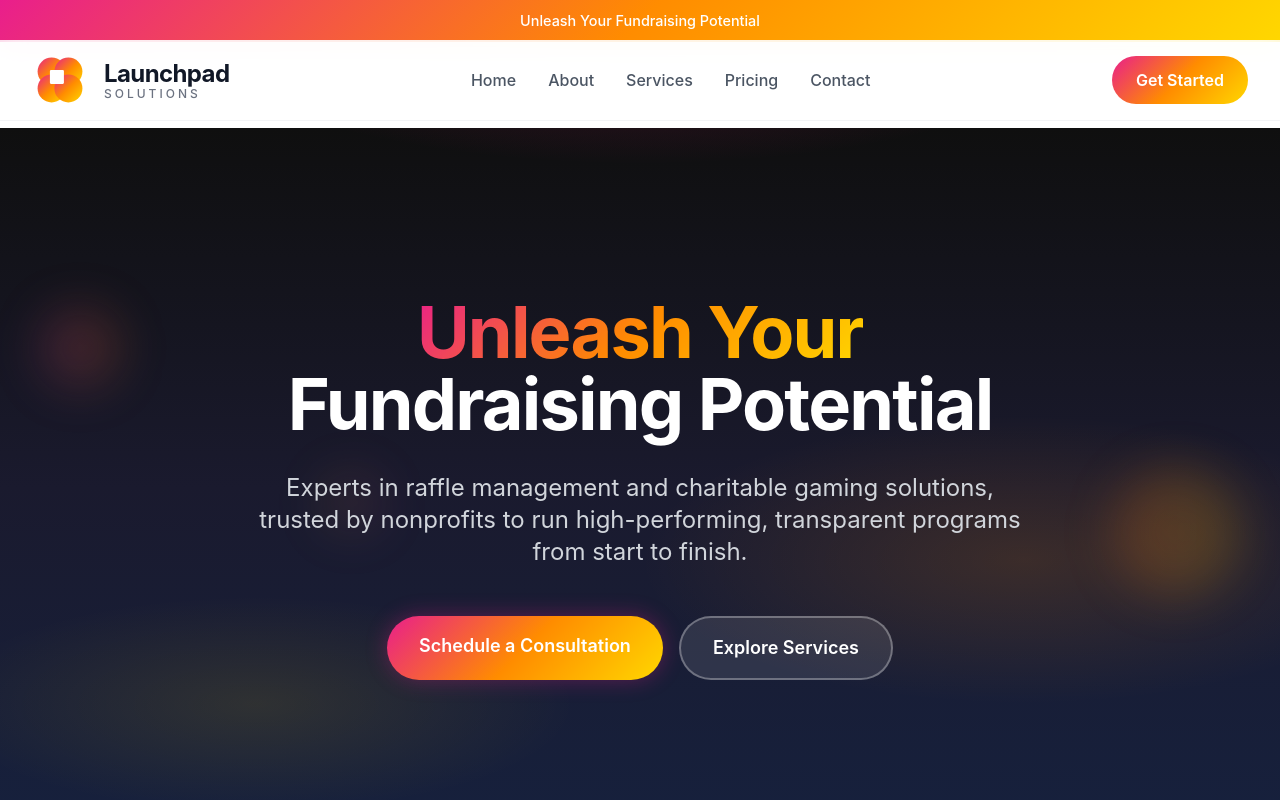
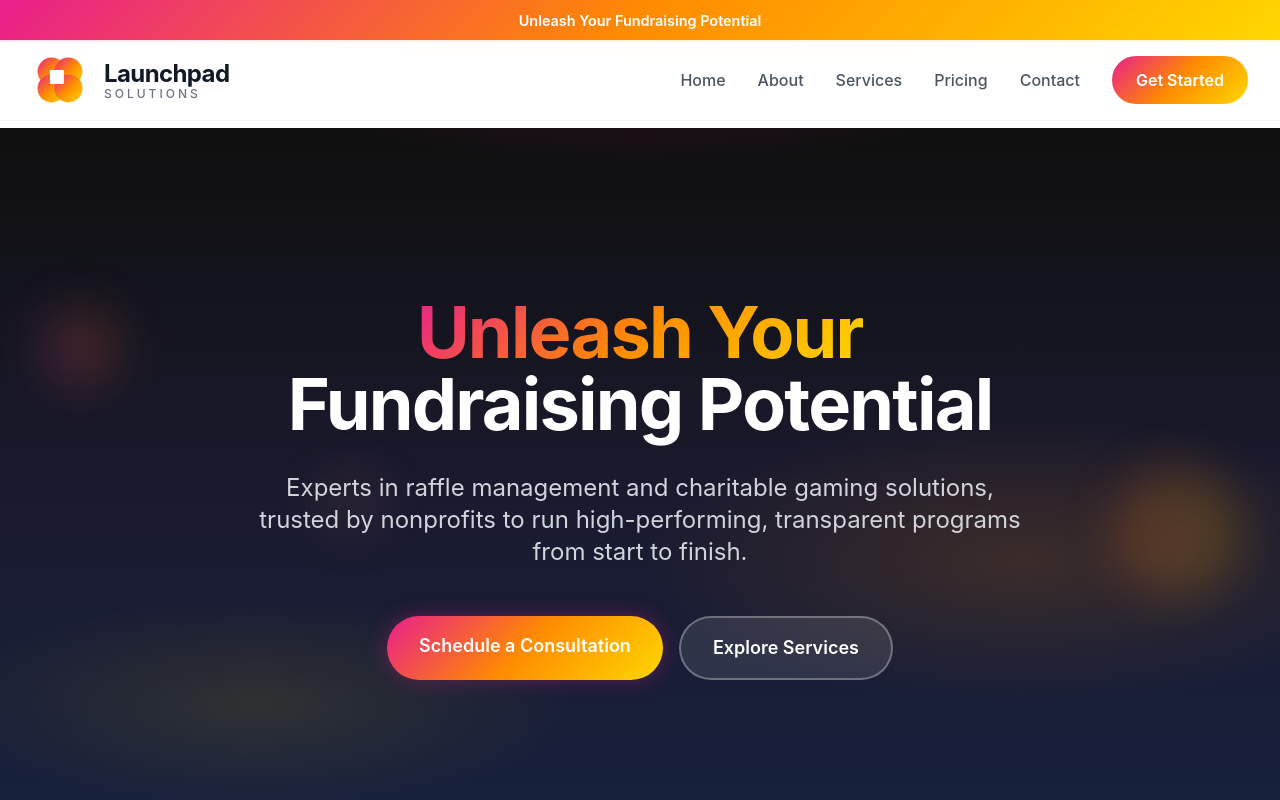
Before and after one commit to launchpadsolutionsdev/consultingwebsite, a Next.js app: page / in a window 1280 px wide. Shown: the top 800 px of the page. Built offline with nearby package versions, Linux system fonts and the light colour scheme.

Commit message:
Align nav with Get Started button and bold banner text
- Move nav links and CTA button into same container for right alignment
- Update banner font-weight from 500 to 600 to match Lightspeed

https://claude.ai/code/session_012DsmTG9bnpmJ8E1XjXLuU2

```diff
--- a/src/app/globals.css
+++ b/src/app/globals.css
@@ -134,7 +134,7 @@ section {
 .announcement-banner {
   background: var(--gradient-brand);
   color: white;
-  font-weight: 500;
+  font-weight: 600;
   font-size: 0.9rem;
 }
 
--- a/src/components/Header.tsx
+++ b/src/components/Header.tsx
@@ -51,7 +51,7 @@ export default function Header() {
               </div>
             </Link>
 
-          {/* Desktop Navigation */}
+          {/* Desktop Navigation + CTA Button - Right Aligned */}
           <div className="hidden md:flex items-center space-x-8">
             {navigation.map((item) => (
               <Link
@@ -62,10 +62,6 @@ export default function Header() {
                 {item.name}
               </Link>
             ))}
-          </div>
-
-          {/* CTA Button */}
-          <div className="hidden md:flex items-center space-x-4">
             <Link
               href="/contact"
               className="btn-primary !px-6 !py-3"
```
